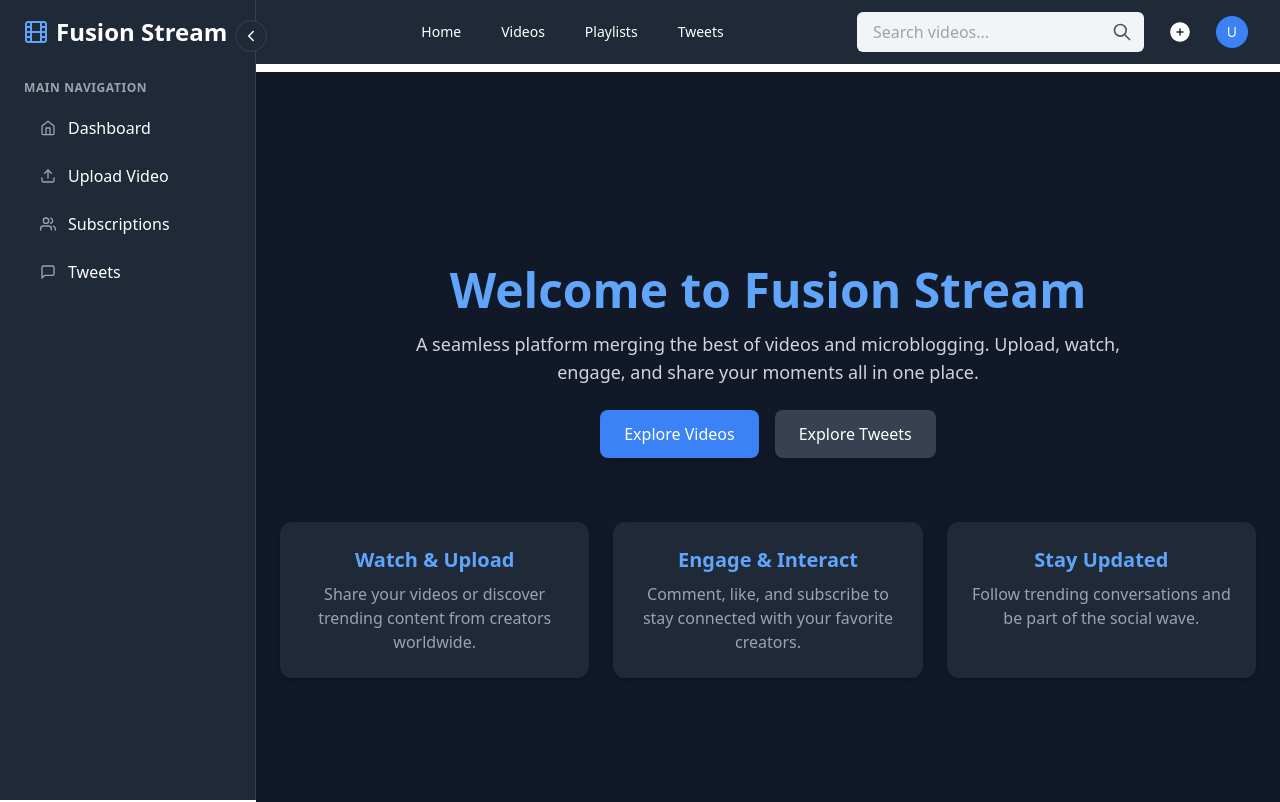
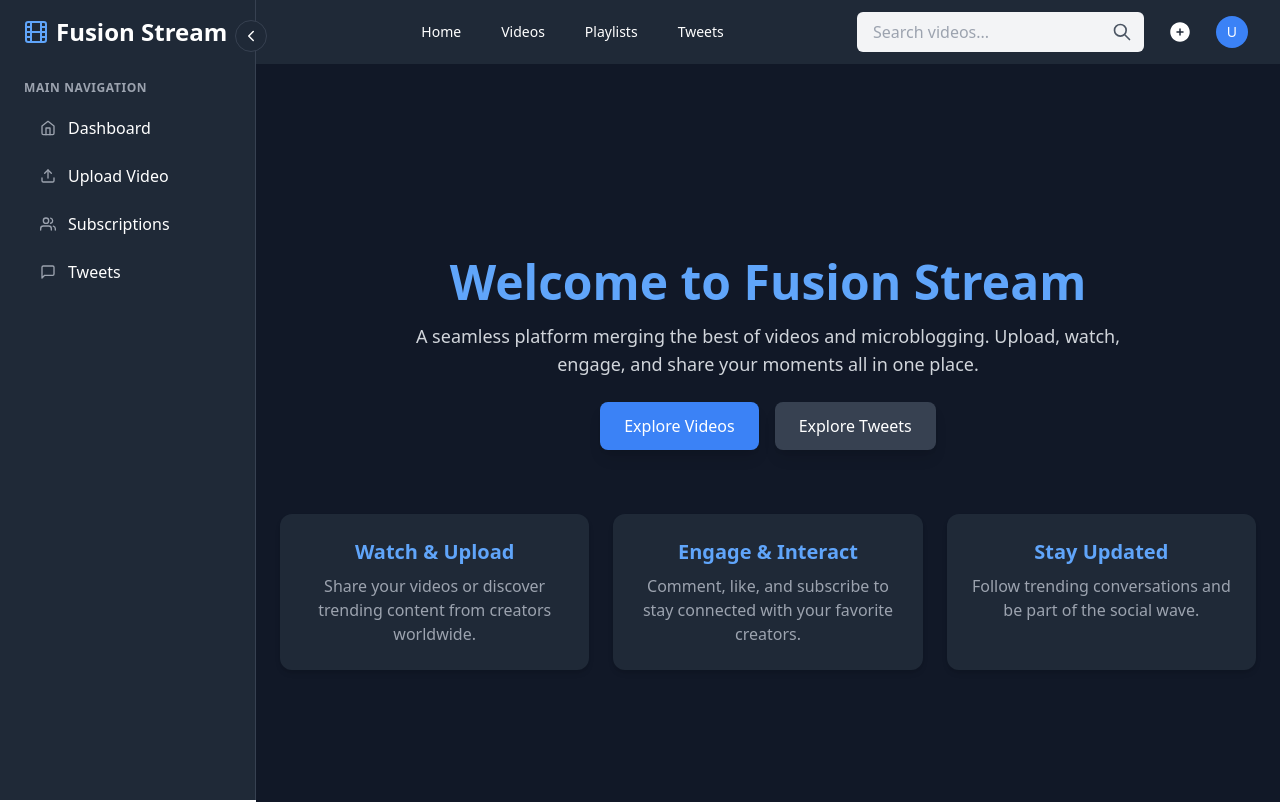
Before and after one commit to sanket-mahajan/FusionStream-Frontend, a React (Vite) app: page / in a window 1280 px wide. Shown: the top 802 px of the page. Built offline with nearby package versions, Linux system fonts and the light colour scheme; no server answers.

Commit message:
update README with project description, features, and setup instructions; adjust layout and styling in components

```diff
--- a/src/components/layout/Layout.jsx
+++ b/src/components/layout/Layout.jsx
@@ -21,7 +21,7 @@ const Layout = ({ children }) => {
         <Navbar />
 
         {/* Main Content Wrapper */}
-        <main className="flex-grow pt-2 py-2">{children}</main>
+        <main className="flex-grow ">{children}</main>
 
         {/* Footer at the bottom */}
         <Footer />
--- a/src/components/tweet/TweetDetails.jsx
+++ b/src/components/tweet/TweetDetails.jsx
@@ -93,7 +93,7 @@ const TweetDetails = () => {
   };
 
   return (
-    <div className="p-8 bg-gray-900 rounded-lg shadow-xl max-w-3xl mx-auto text-white relative">
+    <div className="p-8 bg-gray-900 rounded-lg shadow-xl max-w-3xl mx-auto text-white relative my-2">
       {/* Tweet Content */}
       <div className="mb-6">
         <h1 className="text-3xl font-bold mb-4">{tweet.content}</h1>
--- a/src/components/video/VideoDetails.jsx
+++ b/src/components/video/VideoDetails.jsx
@@ -64,7 +64,6 @@ const VideoDetails = () => {
     (c) => c.channel?._id?.toString() === currentVideo.owner._id.toString()
   );
 
-  console.log(likedVideos);
   const isLiked = likedVideos?.some(
     (v) => v.video?._id?.toString() === currentVideo._id.toString()
   );
@@ -83,7 +82,7 @@ const VideoDetails = () => {
   };
 
   return (
-    <div className="p-6 bg-gray-900 rounded-lg shadow-md max-w-4xl mx-auto relative">
+    <div className="p-6 bg-gray-900 rounded-lg shadow-md max-w-4xl mx-auto relative my-2">
       {/* Video Player Section */}
       <div className="mb-6">
         <video
```
Also changed, not shown: src/routes/AppRoutes.js (deleted), src/routes/AuthRoutes.js (deleted), src/routes/PlaylistRoutes.js (deleted), src/routes/UserRoutes.js (deleted), src/routes/VideoRoutes.js (deleted), 1 other file (tests, documents, lock files or other folders).
